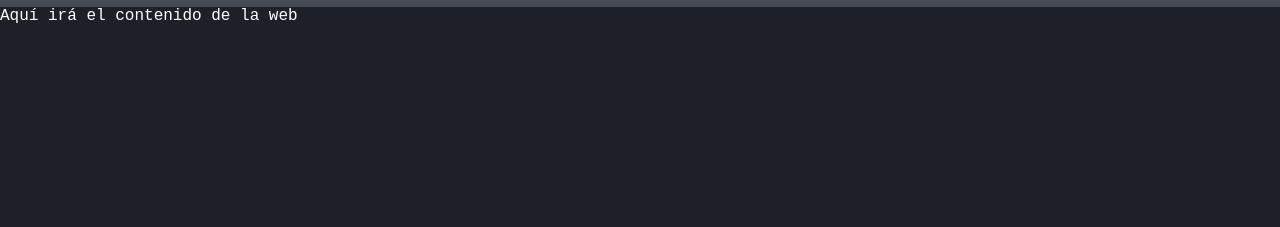
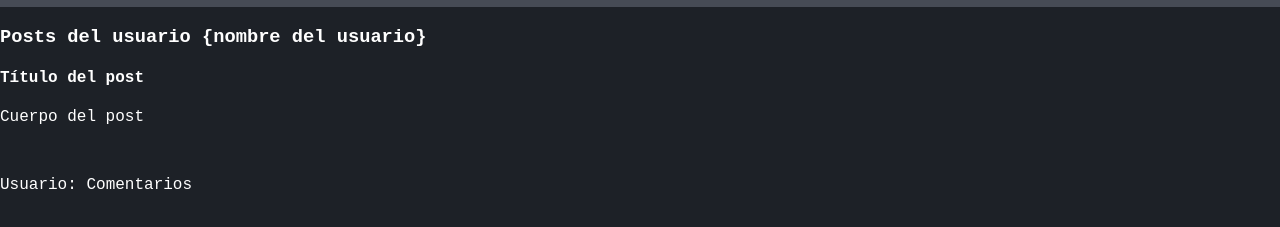
Before and after one commit to AllatarPallando/curso-git-2, a plain HTML site: page index.html in a window 1280 px wide. Shown: the part 63-290 px from the top of the page. Drawn offline with Linux system fonts and the light colour scheme; a web font is replaced by a local one.

Commit message:
Add posts html

```diff
--- a/index.html
+++ b/index.html
@@ -15,8 +15,14 @@
         <img class="logo" src="img/Git-Icon.png" alt="logo">
         <h1>Curso Git & Github</h1>
     </div>
-    <div>
-      Aquí irá el contenido de la web
+    <div class="container" id="content">
+        <h3>Posts del usuario {nombre del usuario}</h3>
+        <div class="post">
+            <h4>Título del post</h4>
+            <p>Cuerpo del post</p>
+            <br>
+            <p><span>Usuario: </span>Comentarios</p>
+        </div>
     </div>
 </body>
 </html>
```
